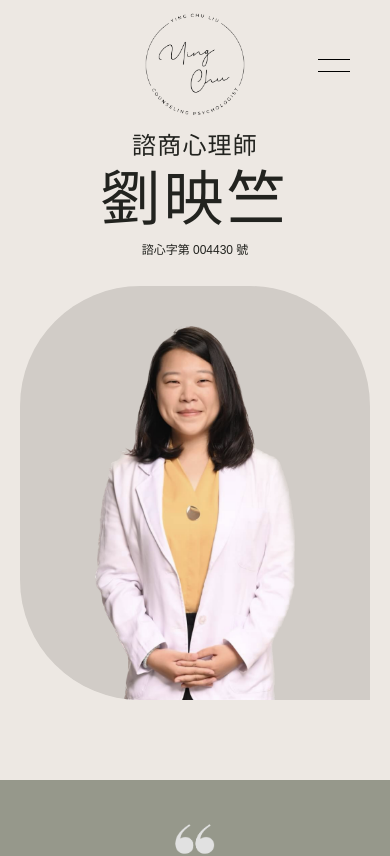
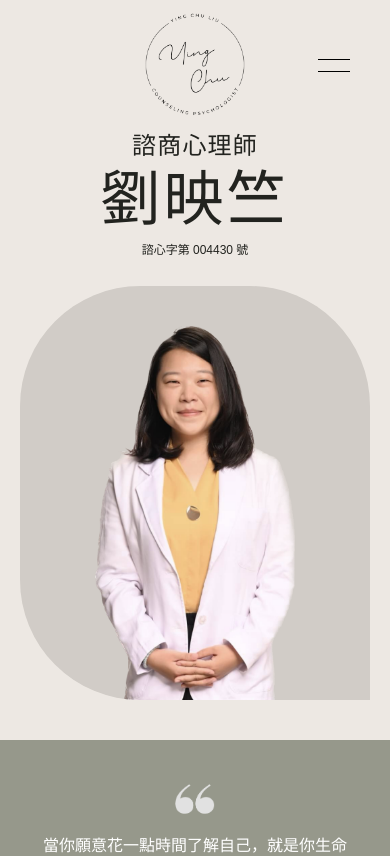
Before and after one commit to harperHo/YinChuPsychologist, a Next.js app: page /YinChuPsychologist/ in a window 390 px wide. Shown: the top 856 px of the page. Built offline with nearby package versions, Linux system fonts and the light colour scheme; a web font is replaced by a local one.

Commit message:
fix: adjust padding

```diff
--- a/app/sections/About.tsx
+++ b/app/sections/About.tsx
@@ -45,7 +45,7 @@ const About: React.FC = () => {
   return (
     <div
       ref={ref}
-      className="pt-[130px] pb-20 flex flex-col md:pt-[160px] md:flex-row"
+      className="pt-[130px] pb-10 flex flex-col md:pt-[160px] md:pb-20 md:flex-row"
     >
       <div className="flex-1 flex items-center justify-center flex-col">
         <div className="mb-7 flex flex-col text-center md:text-left">
```
